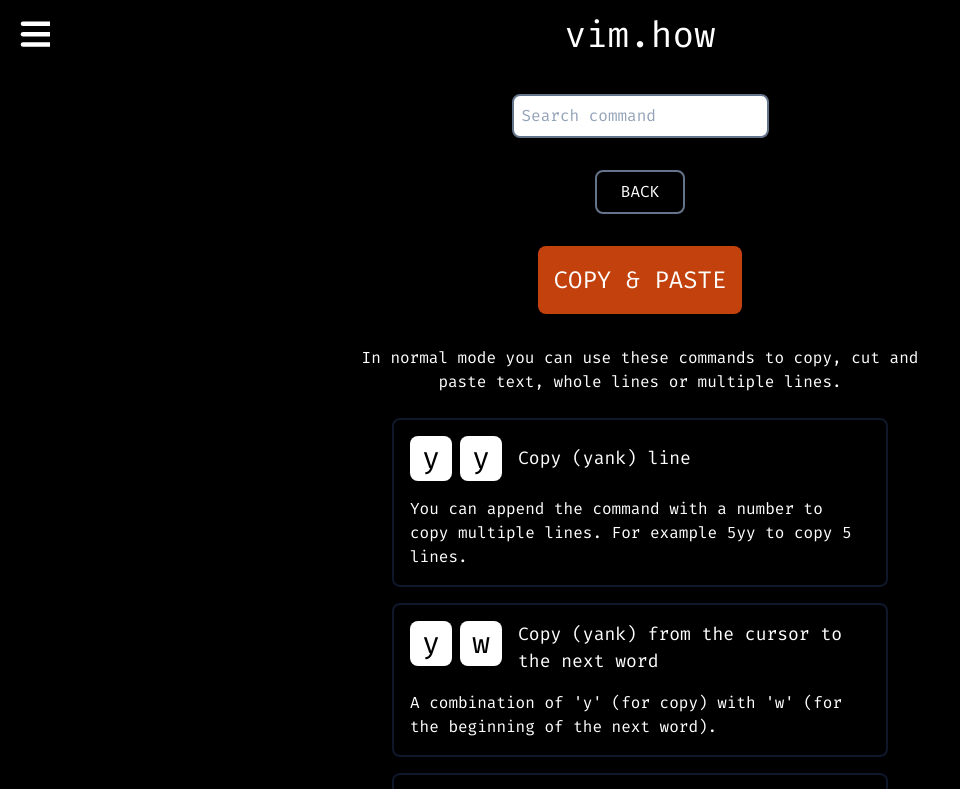
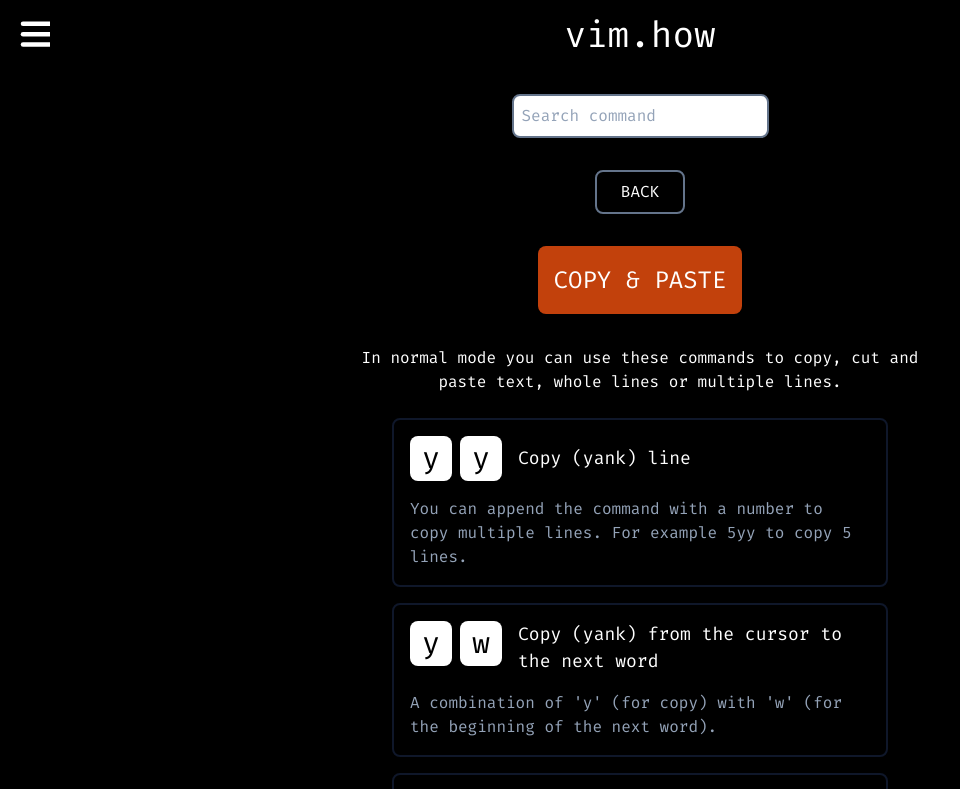
Before and after one commit to crudh/vim-how, a Next.js app: page /categories/copypaste in a window 1280 px wide. Shown: the top 789 px of the page, without its empty margins (0-960 px from the left). Built offline with nearby package versions, Linux system fonts and the light colour scheme.

Commit message:
Use gray for descriptions and content text (#66)

```diff
--- a/src/components/command-view.tsx
+++ b/src/components/command-view.tsx
@@ -43,7 +43,9 @@
         </div>
         <div className="flex items-center text-lg">{command.title}</div>
       </div>
-      {command.description && <div className="pt-4">{command.description}</div>}
+      {command.description && (
+        <div className="pt-4 text-gray-400">{command.description}</div>
+      )}
       {category && (
         <div className="flex justify-end pt-2">
           <Link href={`/categories/${category.id}`}>
--- a/src/components/content-link-item.tsx
+++ b/src/components/content-link-item.tsx
@@ -8,7 +8,7 @@
   <div className="p-2">
     <div className="transition duration-300 p-4 border-gray-900 border-2 rounded-lg mb-4 hover:border-gray-500">
       <h3 className="break-all font-bold">{title}</h3>
-      <div className="pt-4 pb-4">{children}</div>
+      <div className="pt-4 pb-4 text-gray-400">{children}</div>
       <a className="font-bold break-all" href={link}>
         {link}
       </a>
```
